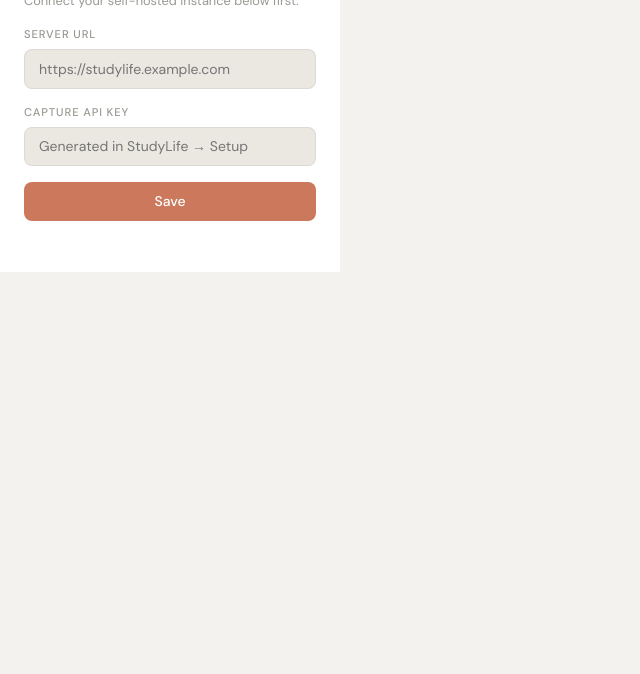
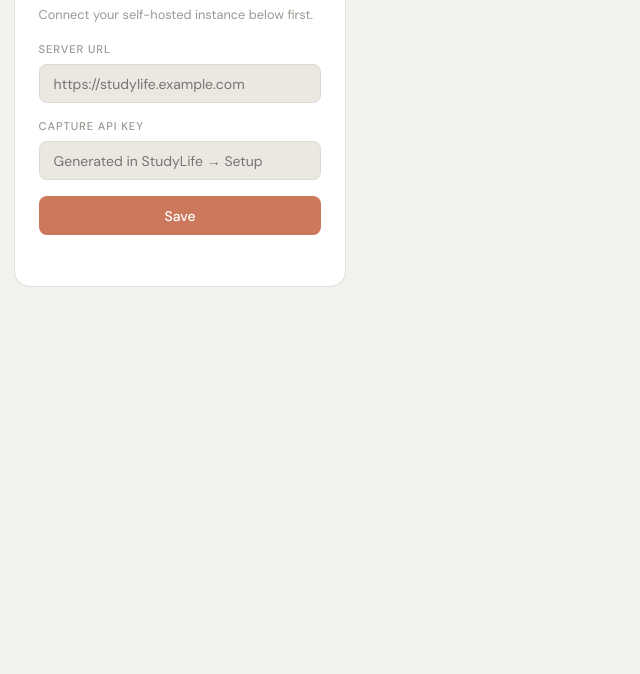
Before and after one commit to lukislp/studylife-capture, a website with bundled scripts: page src/popup.html in a window 1280 px wide. Shown: the part 126-800 px from the top of the page, without its empty margins (0-640 px from the left). Built offline with nearby package versions, Linux system fonts and the light colour scheme; some packages are replaced by stand-ins of ours.

Commit message:
fix: match studylife-mcp OAuth page styling exactly
Restored the .card's border/border-radius/padding and made html/body's
background fill the whole popup instead of leaving unstyled white
space around a fixed-width box - verified in both light and dark
(prefers-color-scheme) via Playwright screenshots.

```diff
--- a/src/popup.css
+++ b/src/popup.css
@@ -28,17 +28,23 @@
   box-sizing: border-box;
 }
 
+html, body {
+  margin: 0;
+  background: var(--bg);
+}
+
 body {
-  margin: 0;
-  width: 340px;
+  width: 360px;
+  padding: 0.85rem;
   font-family: var(--font);
-  background: var(--bg);
   color: var(--text);
   -webkit-font-smoothing: antialiased;
 }
 
 .card {
   background: var(--bg2);
+  border: 1px solid var(--border2);
+  border-radius: 16px;
   padding: 1.5rem;
 }
 
```
